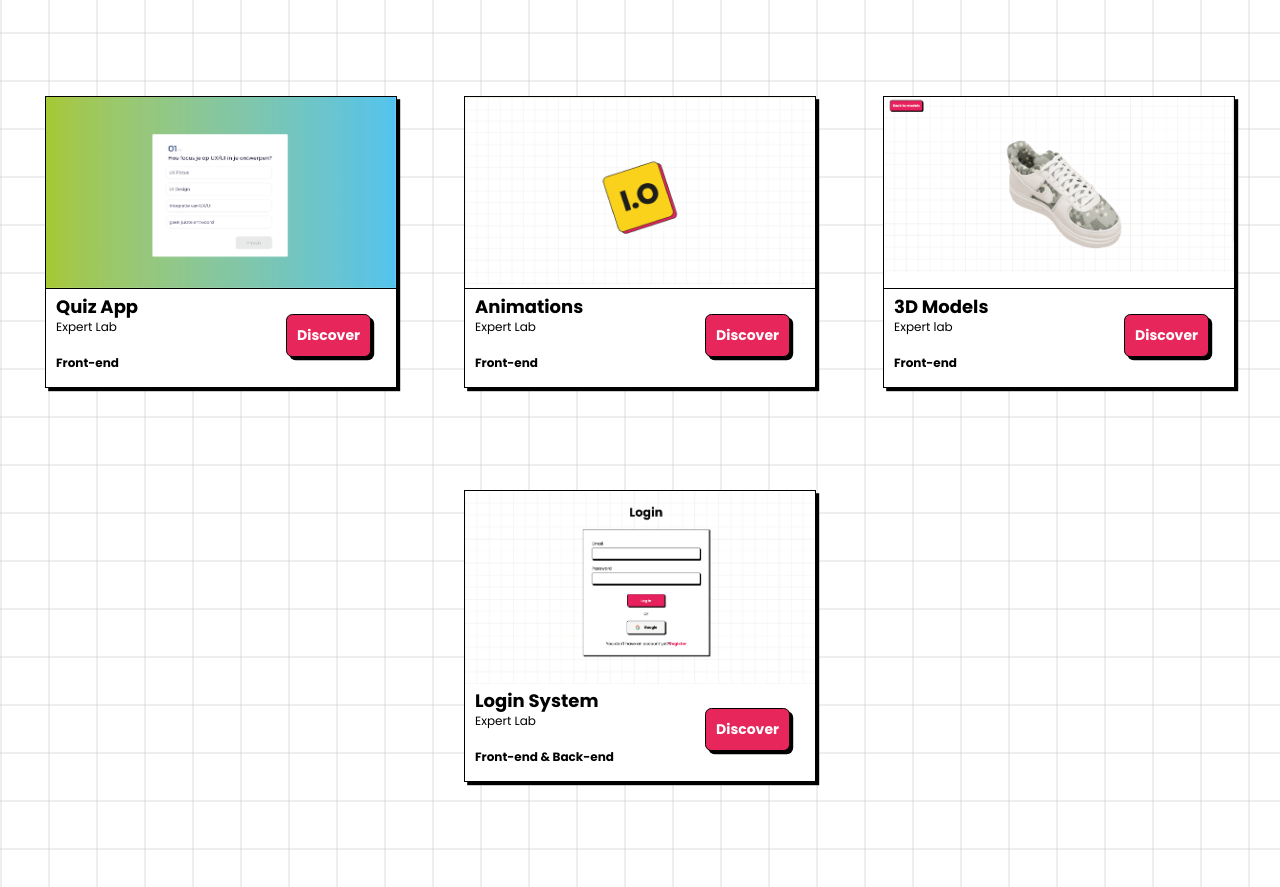
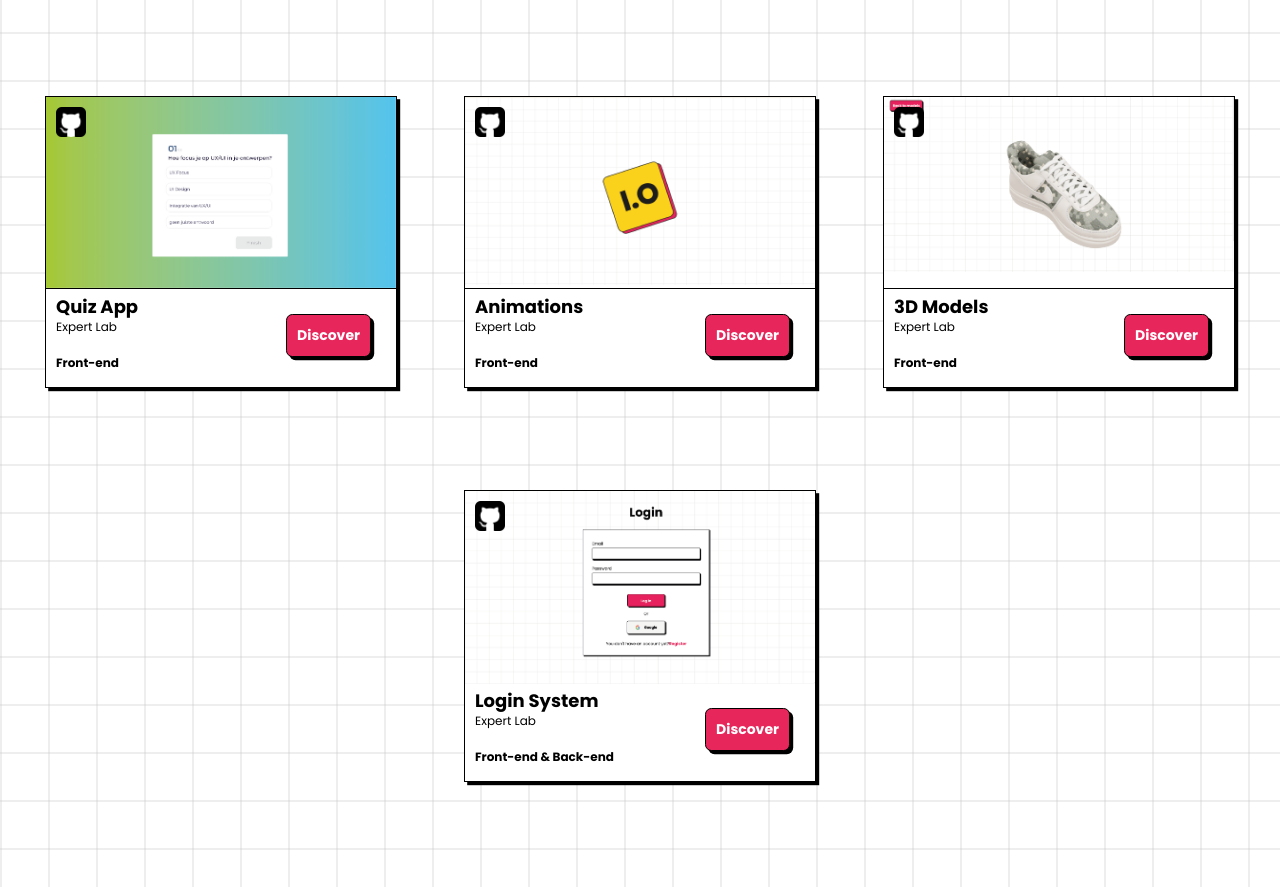
Before and after one commit to IliasOmari/Portfolio-Ilias_Omari, a React (Vite) app in the folder Portfolio_Ilias_Omari/: page /projects in a window 1280 px wide. Shown: the part 976-1863 px from the top of the page. Built offline with nearby package versions, Linux system fonts and the light colour scheme.

Commit message:
added info page for animation prototype

```diff
--- a/Portfolio_Ilias_Omari/src/components/Card.jsx
+++ b/Portfolio_Ilias_Omari/src/components/Card.jsx
@@ -12,6 +12,13 @@ const Card = (props) => {
       transition={{ ease: "easeInOut", duration: 0.7 }}
       viewport={{ once: true }}
     >
+      <div className="linkGithub">
+        <div className="linkGithub-img">
+        <Link to={props.linkGithub}>
+          <img id="github" src={props.github} alt="" />
+          </Link>
+        </div>
+      </div>
       <div className="projectImg">
         <img src={props.img} />
       </div>
--- /dev/null
+++ b/Portfolio_Ilias_Omari/src/components/pages/Animations.jsx
@@ -0,0 +1,53 @@
+import Navbar from "../Navbar";
+import { motion } from "framer-motion";
+import { Link } from "react-router-dom";
+
+const Animations = () => {
+  return (
+    <>
+      <Navbar />
+      <div className="project-info">
+        <div className="video">
+          <iframe
+            id="video"
+            src="https://www.youtube.com/embed/vXs162gJTps?&autoplay=1"
+            allowFullScreen
+          >
+            {" "}
+          </iframe>
+        </div>
+
+        <div className="project-info-text">
+          <div className="info-text">
+            <p>
+              <br></br>
+              Discover the fascinating journey through the evolution of money in
+              my latest motion graphics video. From primitive barter to modern
+              digital currency, the animation takes you on a visual journey
+              through the history of money.
+              <br></br> <br></br>
+              Expect captivating graphics and an immersive exploration of the
+              transformation money has undergone over the centuries. An
+              informative and visually engaging addition to the field of motion
+              graphics.
+            </p>
+          </div>
+        </div>
+      </div>
+      <div className="button-redirect">
+        <Link to={"/projects"}>
+          <motion.button
+            className="backbutton"
+            whileHover={{ scale: 1.2 }}
+            whileTap={{ scale: 0.9 }}
+            transition={{ type: "spring", stiffness: 400, damping: 17 }}
+          >
+            Back to projects
+          </motion.button>
+        </Link>
+      </div>
+    </>
+  );
+};
+
+export default Animations;
--- a/Portfolio_Ilias_Omari/src/components/pages/Projects.jsx
+++ b/Portfolio_Ilias_Omari/src/components/pages/Projects.jsx
@@ -12,15 +12,18 @@ import Quiz from "../../assets/quiz.png";
 import Animations from "../../assets/animation.png";
 import ThreeD from "../../assets/3d.png";
 import Login from "../../assets/login.png";
+import Github from "../../assets/github.png";
 
 const projects = [
   {
+    github: Github,
     id: "NFT",
     title: "NFT Universe",
     img: NftUniverse,
     subtitle: "School project",
     categorie: "Design & Development",
     link: "https://ehb-mct.github.io/web-2-frontend-22-23-IliasOmari/dist/index.html",
+    linkGithub: "https://github.com/EHB-MCT/web-2-frontend-22-23-IliasOmari",
   },
 
   {
@@ -33,21 +36,25 @@ const projects = [
   },
 
   {
+    github: Github,
     id: "JEF",
     title: "JEF Festival",
     img: JEF,
     subtitle: "Collab with JEF Festival",
     categorie: "Design UX/UI",
     link: "https://xd.adobe.com/view/f71a3ccb-5b6f-44b1-98b1-68340019a25c-a249/",
+    linkGithub: "https://github.com/EHB-MCT/full-projects-3-lobjim-productions",
   },
 
   {
+    github: Github,
     id: "POP",
     title: "Pop-Art",
     img: PopArt,
     subtitle: "personal project",
     categorie: "Design & Development",
     link: "https://pop-art.onrender.com/project/pop-art",
+    linkGithub: "https://github.com/EHB-MCT/frontend-werkstuk-22-23-IliasOmari",
   },
 
   {
@@ -69,39 +76,47 @@ const projects = [
   },
 
   {
+    github: Github,
     id: "PROTOTYPE1",
     title: "Quiz App",
     img: Quiz,
     subtitle: "Expert Lab",
     categorie: "Front-end",
-    link: "https://pop-art.onrender.com/project/pop-art",
+    link: "",
+    linkGithub: "https://github.com/IliasOmari/quiz-app",
   },
 
   {
+    github: Github,
     id: "PROTOTYPE2",
     title: "Animations",
     img: Animations,
     subtitle: "Expert Lab",
     categorie: "Front-end",
     link: "/projects/animations",
+    linkGithub: "https://github.com/IliasOmari/Portfolio-Ilias_Omari",
   },
 
   {
+    github: Github,
     id: "PROTOTYPE3",
     title: "3D Models",
     img: ThreeD,
-    subtitle: "Expert lab",
+    subtitle: "Expert Lab",
     categorie: "Front-end ",
-    link: "https://pop-art.onrender.com/project/pop-art",
+    link: "",
+    linkGithub: "https://github.com/IliasOmari/threejs",
   },
 
   {
+    github: Github,
     id: "PROTOTYPE4",
     title: "Login System",
     img: Login,
     subtitle: "Expert Lab",
     categorie: "Front-end & Back-end ",
-    link: "https://pop-art.onrender.com/project/pop-art",
+    link: "",
+    linkGithub: "https://github.com/IliasOmari/login",
   },
 ];
 
--- a/Portfolio_Ilias_Omari/src/components/pages/projects-modules.css
+++ b/Portfolio_Ilias_Omari/src/components/pages/projects-modules.css
@@ -62,6 +62,25 @@
   font-weight: bold;
 }
 
+.linkGithub {
+  position: relative;
+  top: 10px;
+  left: 10px;
+  width: 30px;
+  z-index: 2;
+}
+
+.linkGithub img {
+  width: 100%;
+}
+
+.linkGithub-img {
+  position: absolute;
+  background-color: white;
+  height: 30px;
+  border-radius: 20px;
+}
+
 @media (min-width: 768px) {
   .project-cards {
     flex-direction: row;
--- a/Portfolio_Ilias_Omari/src/main.jsx
+++ b/Portfolio_Ilias_Omari/src/main.jsx
@@ -8,6 +8,7 @@ import { createBrowserRouter, RouterProvider } from "react-router-dom";
 import Money from "./components/pages/Money.jsx";
 import Castle from "./components/pages/Castle.jsx";
 import Home from "./components/pages/Home.jsx";
+import Animations from "./components/pages/Animations.jsx";
 
 const router = createBrowserRouter([
   {
@@ -37,6 +38,11 @@ const router = createBrowserRouter([
     path: "/projects/castel-of-gaasbeek",
     element: <Castle />,
   },
+
+  {
+    path: "/projects/animations",
+    element: <Animations />,
+  },
 ]);
 
 ReactDOM.createRoot(document.getElementById("root")).render(
```
Also changed, not shown: Portfolio_Ilias_Omari/src/assets/github.png (added).
